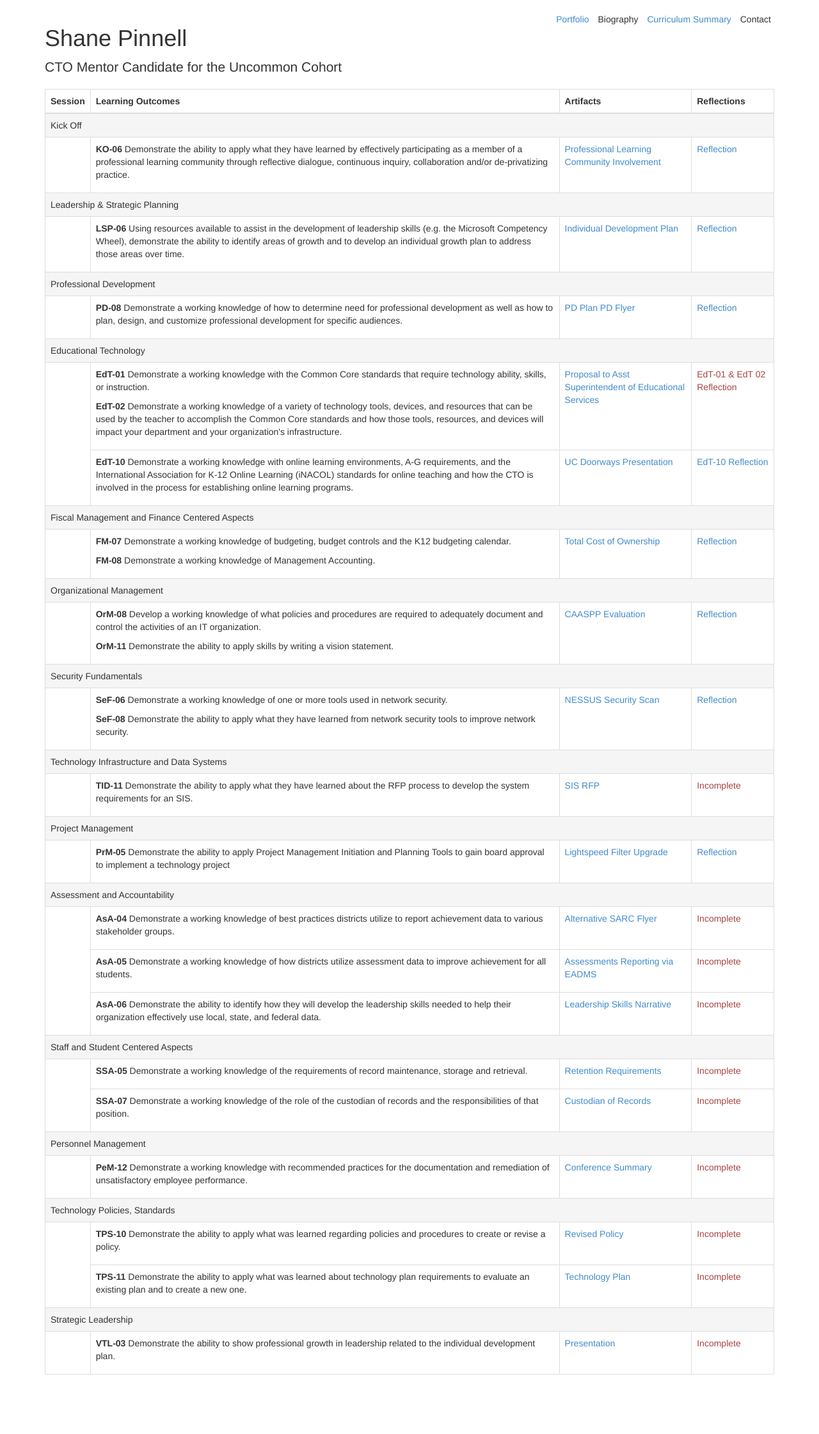
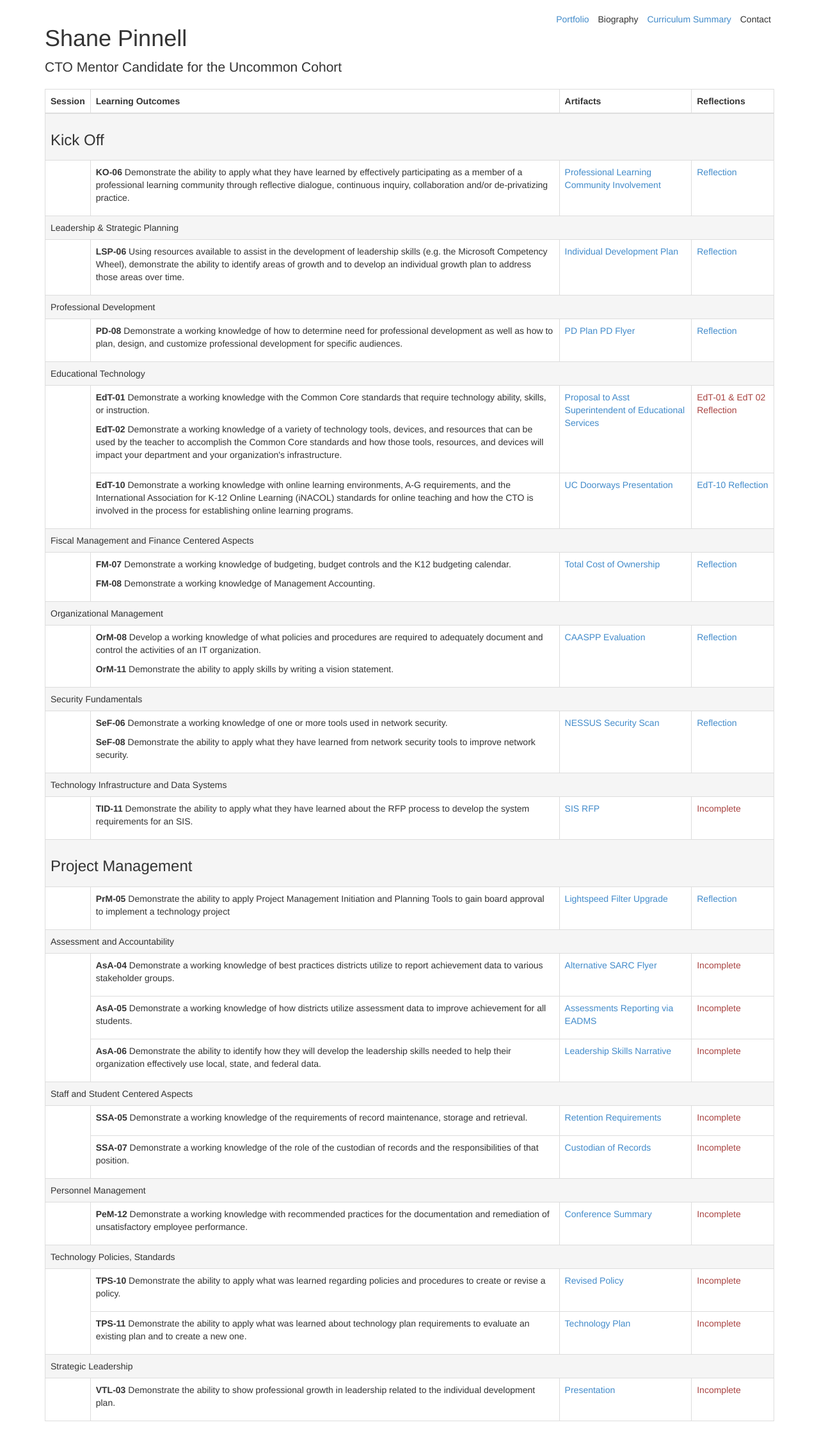
Before and after one commit to shanepinnell/shanepinnell.github.io, a Jekyll site: the page built from cto_mentor/index.html, in a window 1280 px wide. Shown: the whole page at 64% size. Built offline with Jekyll 4.4.1, drawn with Linux system fonts in a browser that asks for light colours; nearby versions of some CDN libraries; library files that are not in the unit come from our copies; before the commit the page ends 2169 px from its top, so only the background shows below that.

Commit message:
updated portfolio styling

```diff
--- a/cto_mentor/index.html
+++ b/cto_mentor/index.html
@@ -15,7 +15,7 @@ title: Shane Pinnell CTO Portfolio
 			</thead>
 			<tbody>
 				<tr class="active">
-					<td colspan="4">Kick Off</td>
+					<td colspan="4"><h3>Kick Off</h3></td>
 				</tr>
 				<tr>
 					<td>&nbsp;</td>
@@ -160,7 +160,7 @@ title: Shane Pinnell CTO Portfolio
 					</td>
 				</tr>
 				<tr class="active">
-					<td colspan="4">Project Management</td>
+					<td colspan="4"><h3>Project Management</h3></td>
 				</tr>
 				<tr>
 					<td>&nbsp;</td>
```
